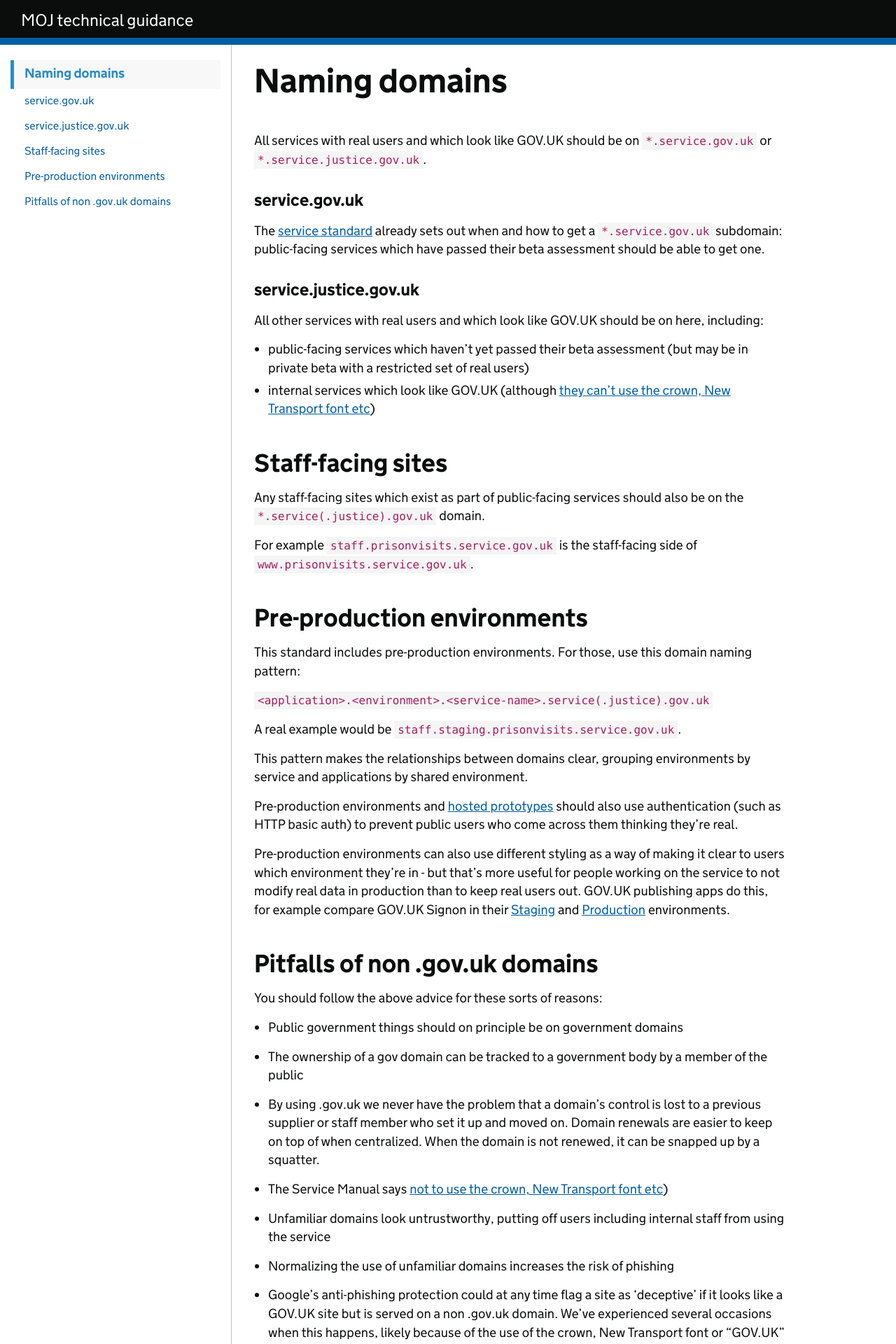
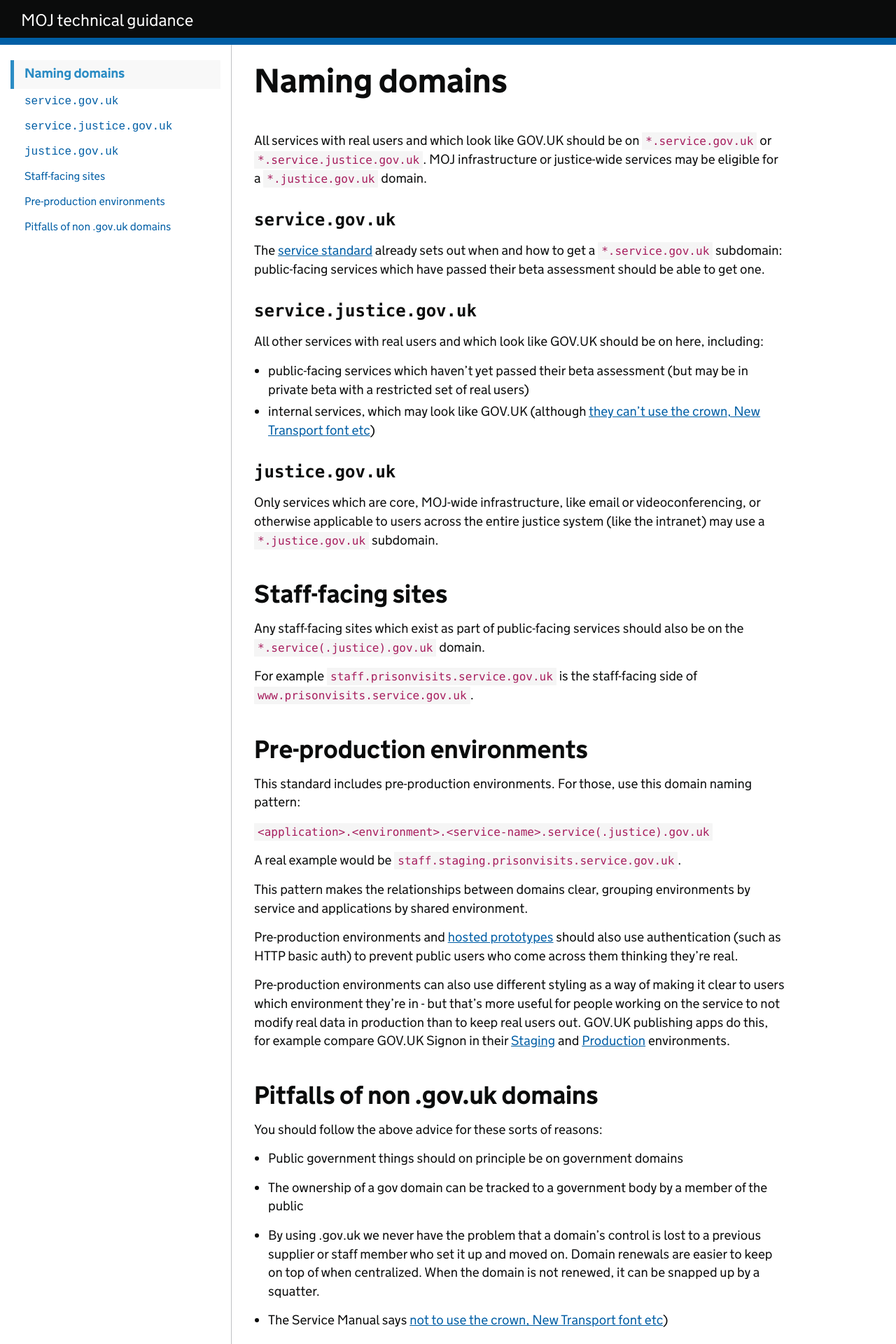
Before and after one commit to ministryofjustice/technical-guidance, a Jekyll site: the page built from standards/naming-domains.md, in a window 1280 px wide. Shown: the top 1920 px of the page at 70% size. Built offline with Jekyll 4.4.1, drawn with Linux system fonts in a browser that asks for light colours; our own code applies the rules of GitHub Pages for plain Markdown files.

Commit message:
Document standard for justice.gov.uk eligibility
Some services may require *.justice.gov.uk subdomains. We should
document the conditions under which they may be permitted those.

```diff
--- a/standards/naming-domains.md
+++ b/standards/naming-domains.md
@@ -4,24 +4,32 @@ category: Operating services
 # Naming domains
 
 All services with real users and which look like GOV.UK should be on
-`*.service.gov.uk` or `*.service.justice.gov.uk`.
+`*.service.gov.uk` or `*.service.justice.gov.uk`. MOJ infrastructure or
+justice-wide services may be eligible for a `*.justice.gov.uk` domain.
 
-### service.gov.uk
+### `service.gov.uk`
 
 The [service standard](https://www.gov.uk/service-manual/technology/get-a-domain-name)
 already sets out when and how to get a `*.service.gov.uk` subdomain:
 public-facing services which have passed their beta assessment should
 be able to get one.
 
-### service.justice.gov.uk
+### `service.justice.gov.uk`
 
 All other services with real users and which look like GOV.UK should be
 on here, including:
 
 - public-facing services which haven’t yet passed their beta assessment
 (but may be in private beta with a restricted set of real users)
-- internal services which look like GOV.UK (although [they can’t use the
+- internal services, which may look like GOV.UK (although [they can’t use the
 crown, New Transport font etc](https://www.gov.uk/service-manual/design/making-your-service-look-like-govuk#if-your-service-isnt-on-govuk))
+
+### `justice.gov.uk`
+
+Only services which are core, MOJ-wide infrastructure, like email or
+videoconferencing, or otherwise applicable to users across the entire
+justice system (like the intranet) may use a `*.justice.gov.uk`
+subdomain.
 
 ## Staff-facing sites
 
```
